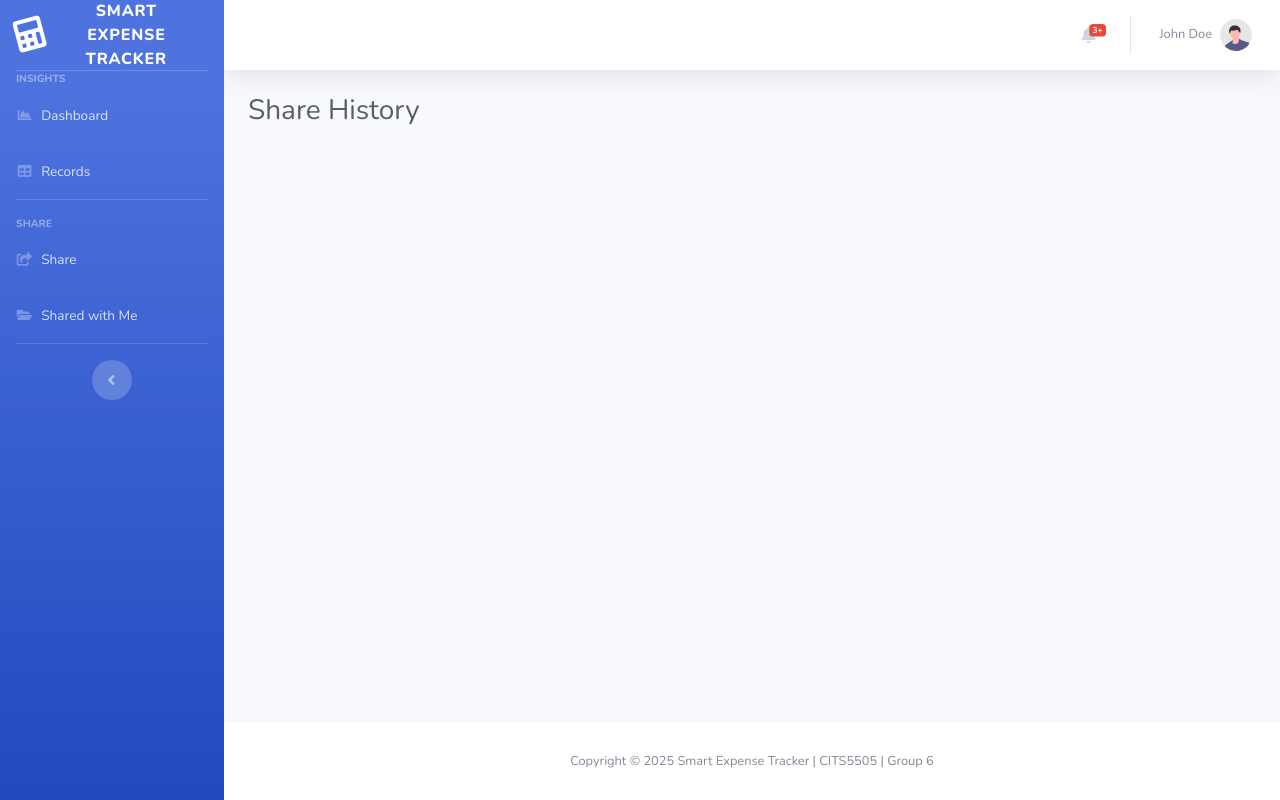
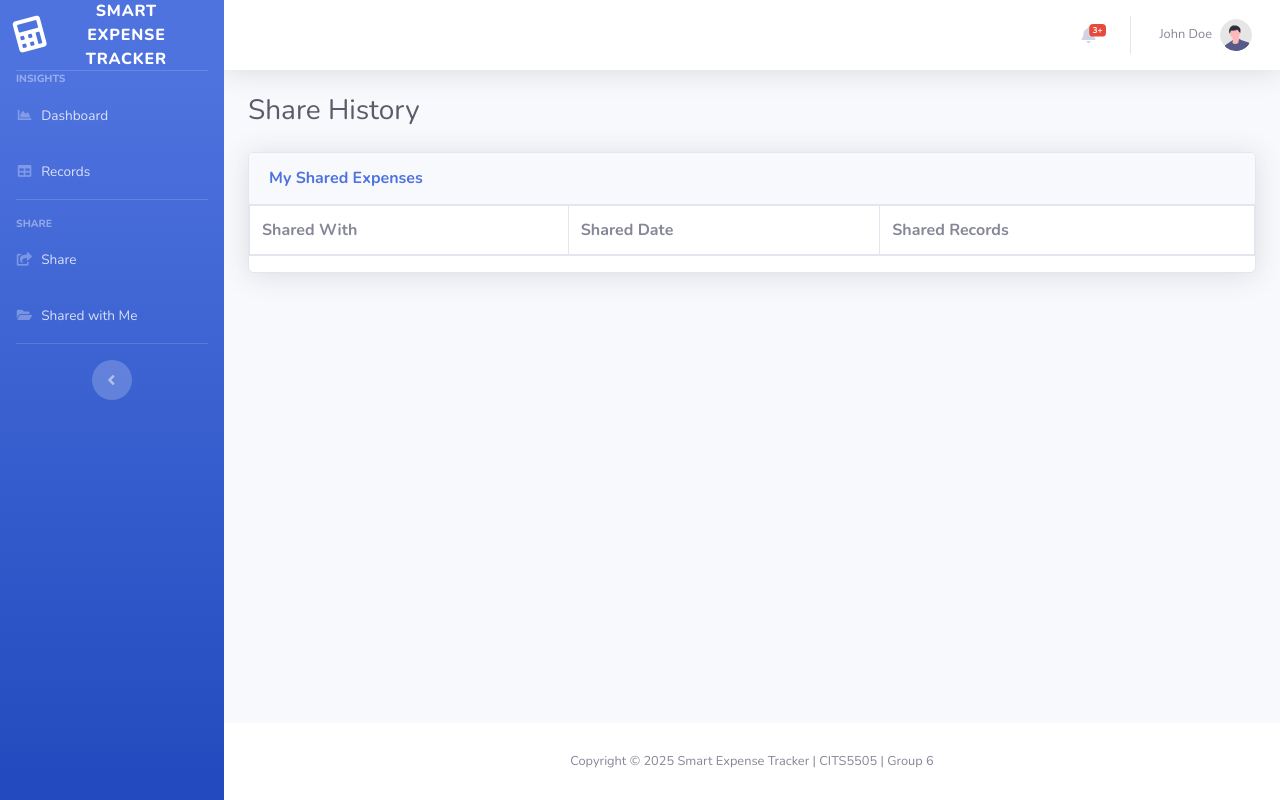
Before and after one commit to ptt0610/CITS5505-Group-6-_-Smart-Expense-Tracker-Analyzer, a Flask app: template templates/share_history.html in a window 1280 px wide. Run offline with Flask 3, Linux system fonts and the light colour scheme; the template is opened without the code that fills it, so the values that code supplies are empty; some libraries are stand-ins or nearby versions.

Commit message:
Add "My Shared Expenses" section to Share History page
- Implemented a card UI component to display "My Shared Expenses".

- Added a table with columns: Shared With, Shared Date, and Shared Records.

- Placeholder <tbody> included for dynamic content population via JavaScript or Flask rendering.

- Lays the groundwork for tracking and displaying outgoing shared expense history.

```diff
--- a/templates/share_history.html
+++ b/templates/share_history.html
@@ -4,4 +4,23 @@
 
 <h1 class="h3 mb-4 text-gray-800">Share History</h1>
 
+<!-- Shared Expense Section-->
+<div class="card shadow mb-4">
+    <div class="card-header py-3">
+        <h6 class="m-0 font-weight-bold text-primary">My Shared Expenses</h6>
+    </div>
+    <table id="myShareHistoryTable" class="table table-bordered">
+        <thead>
+            <tr>
+                <th>Shared With</th>
+                <th>Shared Date</th>
+                <th>Shared Records</th>
+            </tr>
+        </thead>
+        <tbody>
+            <!-- My shared expenses will be populated here -->
+        </tbody>
+    </table>
+</div>
+
 {% endblock %}
```
